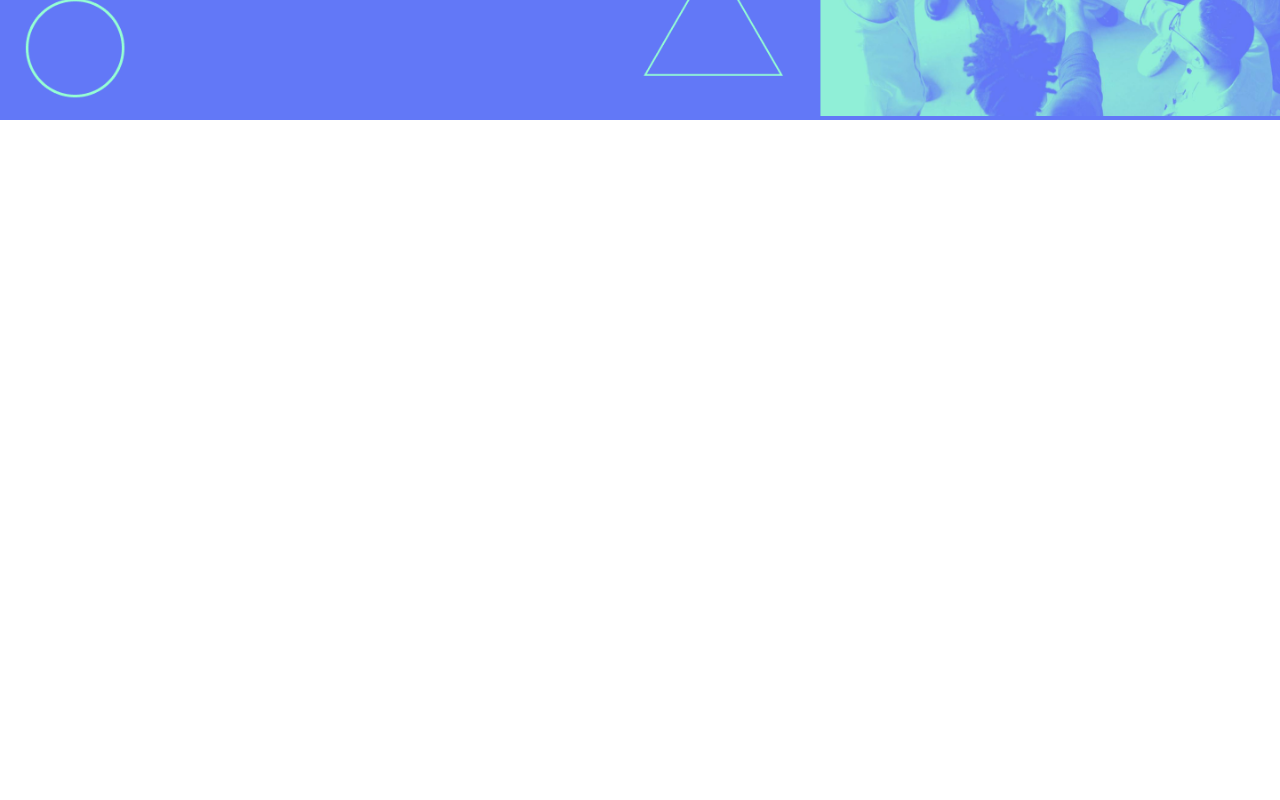
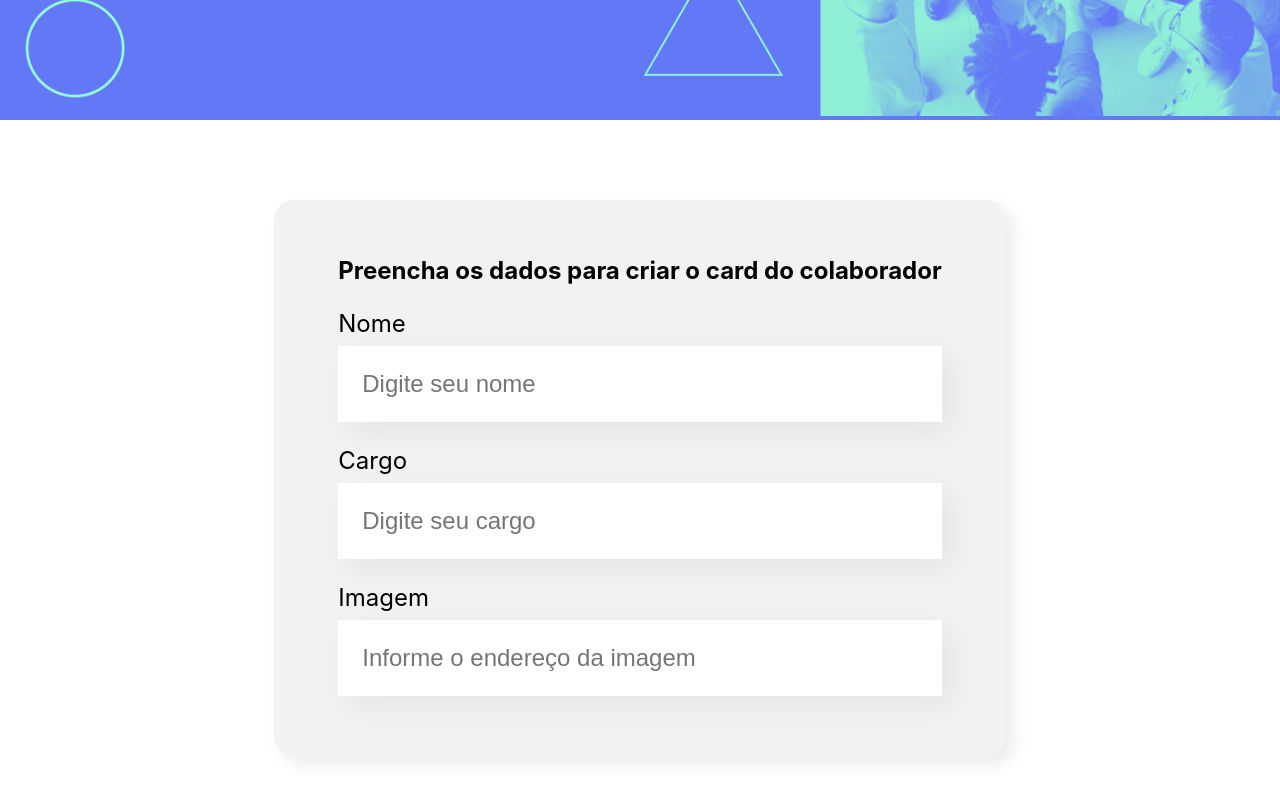
Before and after one commit to pedrotxc/react, a React (Create React App) app: page / in a window 1280 px wide. Shown: the part 378-1178 px from the top of the page. Before the commit the page ends 800 px from the top, so only its background shows below. Built offline with nearby package versions, Linux system fonts and the light colour scheme.

Commit message:
Adicionando formulario no react

```diff
--- a/src/App.js
+++ b/src/App.js
@@ -1,9 +1,11 @@
-import Banner from './componentes/Banner/Banner';
+import Banner from './componentes/Banner';
+import Formulario from './componentes/Formulario';
 
 function App() {
   return (
     <div className="App">
         <Banner/>
+        <Formulario/>
     </div>
   );
 }
--- /dev/null
+++ b/src/componentes/CampoTexto/CampoTexto.css
@@ -0,0 +1,19 @@
+.campo-texto{
+    margin: 24px 0;
+}
+
+.campo-texto label {
+    display: block;
+    margin-bottom: 8px;
+    font-size: 24px;
+}
+
+.campo-texto input {
+    background-color: #FFF;
+    box-shadow: 10px 10px 30px rgba(0, 0, 0, 0.06);
+    width: 100%;
+    border: none;
+    font-size: 24px;
+    padding: 24px;
+    box-sizing: border-box;
+}
--- /dev/null
+++ b/src/componentes/CampoTexto/index.js
@@ -0,0 +1,12 @@
+import './CampoTexto.css'
+
+const CampoTexto = (props) => {
+    return (
+        <div className="campo-texto">
+            <label>{props.label}</label>
+            <input placeholder={props.placeholder}/>
+        </div>
+    )
+}
+
+export default CampoTexto
--- /dev/null
+++ b/src/componentes/Formulario/Formulario.css
@@ -0,0 +1,13 @@
+.formulario {
+    display: flex;
+    justify-content: center;
+    margin: 80px 0;
+}
+
+.formulario form {
+    max-width: 80%;
+    background-color: #F2F2F2;
+    border-radius: 20px;
+    padding: 36px 64px;
+    box-shadow: 8px 8px 16px rgba(0,0,0, 0.08);
+}
--- /dev/null
+++ b/src/componentes/Formulario/index.js
@@ -0,0 +1,17 @@
+import CampoTexto from '../CampoTexto'
+import './Formulario.css'
+
+const Formulario = () => {
+    return (
+        <section className="formulario">
+            <form>
+                <h2>Preencha os dados para criar o card do colaborador</h2>
+                <CampoTexto label="Nome" placeholder="Digite seu nome" />
+                <CampoTexto label="Cargo" placeholder="Digite seu cargo" />
+                <CampoTexto label="Imagem" placeholder="Informe o endereço da imagem" />
+            </form>
+        </section>
+    )
+}
+
+export default Formulario
```
Also changed, not shown: src/componentes/Banner/index.js (renamed from src/componentes/Banner/Banner.js).
